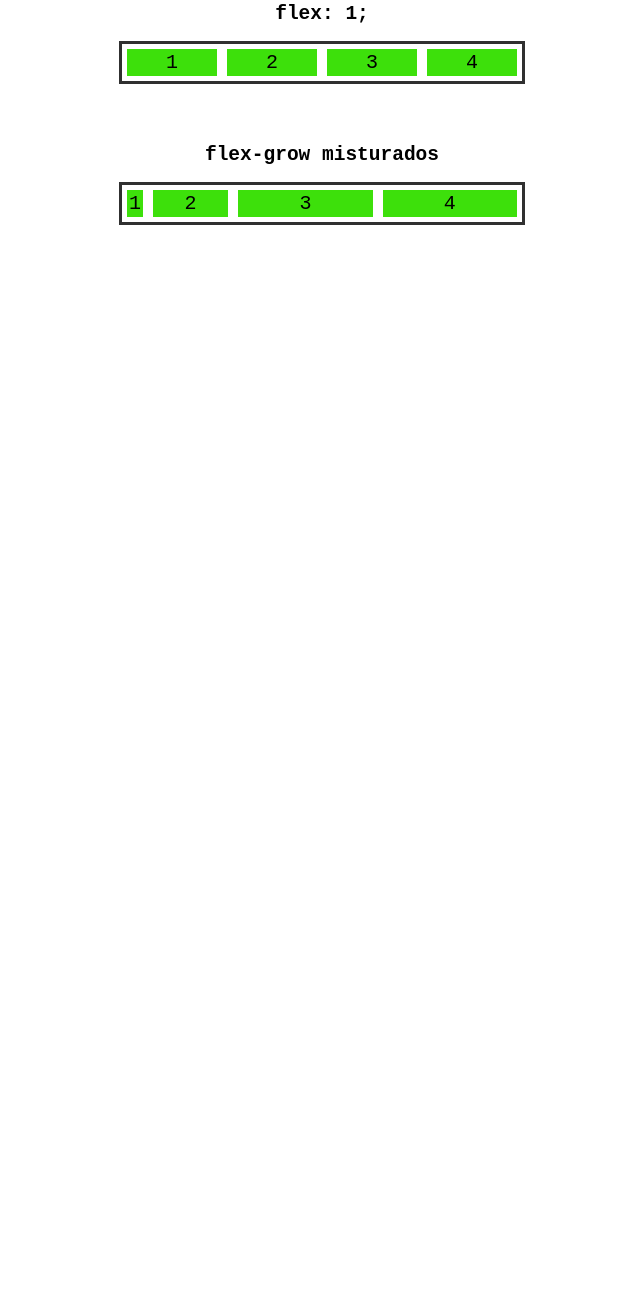
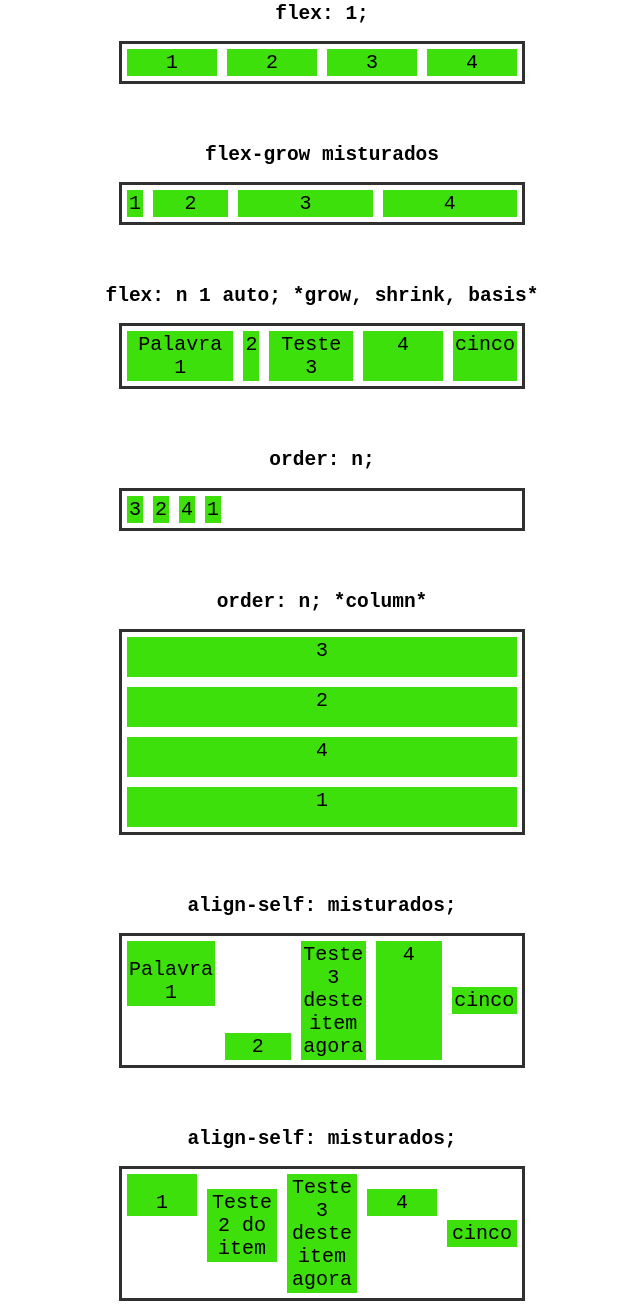
Before and after one commit to matsa0/Estudo-Flexbox-CSS, a plain HTML site: page index.html in a window 1280 px wide. Shown: the part 6077-7386 px from the top of the page, without its empty margins (318-958 px from the left). Before the commit the page ends 6310 px from the top, so only its background shows below. Drawn offline with Linux system fonts and the light colour scheme.

Commit message:
flex-itens, order, align-self

```diff
--- a/index.html
+++ b/index.html
@@ -264,5 +264,54 @@
         <div class="item grow2">3</div>
         <div class="item grow2">4</div>
     </div>
+
+
+    <!--flex-->
+    <h2 class="display-name">flex: n 1 auto; *grow, shrink, basis*</h2>
+    <div class="container flex">
+        <div class="item basis-auto">Palavra 1</div>
+        <div class="item basis-auto">2</div>
+        <div class="item basis-auto-grow-2">Teste 3</div>
+        <div class="item basis-auto-width">4</div>
+        <div class="item basis-auto">cinco</div>
+    </div>
+
+
+    <!--order-->
+    <h2 class="display-name">order: n;</h2>
+    <div class="container flex">
+        <div class="item order-3">1</div>
+        <div class="item order1">2</div>
+        <div class="item order--1">3</div>
+        <div class="item order-2">4</div>
+    </div>
+
+    <h2 class="display-name">order: n; *column*</h2>
+    <div class="container flex column">
+        <div class="item flex-item-1 order-3">1</div>
+        <div class="item flex-item-1 order1">2</div>
+        <div class="item flex-item-1 order--1">3</div>
+        <div class="item flex-item-1 order-2">4</div>
+    </div>
+
+
+    <!--align-self-->
+    <h2 class="display-name">align-self: misturados;</h2>
+    <div class="container flex">
+        <div id="first-item" class="item flex-item-1 align-self-start">Palavra 1</div>
+        <div class="item flex-item-1 align-self-end">2</div>
+        <div class="item flex-item-1 align-self-center">Teste 3 deste item agora</div>
+        <div class="item flex-item-1 algin-self-start">4</div>
+        <div class="item flex-item-1 align-self-center">cinco</div>
+    </div>
+
+    <h2 class="display-name">align-self: misturados;</h2>
+    <div class="container flex">
+        <div id="first-item" class="item flex-item-1 align-self-basis">1</div>
+        <div class="item flex-item-1 align-self-basis">Teste 2 do item</div>
+        <div class="item flex-item-1">Teste 3 deste item agora</div>
+        <div class="item flex-item-1 align-self-basis">4</div>
+        <div class="item flex-item-1 align-self-center">cinco</div>
+    </div>
 </body>
 </html>
--- a/style.css
+++ b/style.css
@@ -36,7 +36,7 @@ h1{
 
 /*flex-wrap*/
 .flex-wrap{
-    flex-wrap: wrap;
+    flex-wrap: wrap; /*quebra a linha assim que um dos flex itens não puder mais ser compactado.*/
 }
 
 .flex-wrap-reverse{
@@ -49,7 +49,7 @@ h1{
 
 /*flex-direction*/
 .row{
-    flex-direction: row;
+    flex-direction: row; /*linha*/
 }
 
 .row-reverse{
@@ -129,7 +129,7 @@ h1{
 }
 
 .align-content-stretch{
-    align-content: stretch;
+    align-content: stretch; /*ele que faz com que os flex itens cresçam igualmente na vertical.*/
     height: 400px;
 }
 
@@ -147,3 +147,60 @@ h1{
 .grow2{
     flex-grow:2;
 }
+
+/*flex*/
+.basis-auto{
+    flex: 1 1 auto; /*grow, shrink basis*/
+}
+
+.basis-auto-grow-2 {
+	flex: 2 1 auto;
+}
+
+.basis-auto-width {
+	flex: 1 1 auto;
+	width: 80px;
+}
+
+/*order*/
+.order-1{
+    order: 1;
+}
+
+.order-2{
+    order: 2;
+}
+
+.order-3{
+    order: 3;
+}
+
+.order--1{
+    order: -1;
+}
+
+/*aligns-self*/
+/*definirmos o alinhamento específico de um único flex item dentro do nosso container*/
+#first-item:first-child{ /*propriedade primeiro item(filho)*/
+    padding-top: 15px;
+}
+
+.align-self-start{
+    align-self: flex-start; /*Alinha o item no inicio*/
+}
+
+.align-self-end{
+    align-self: flex-end; /*Alinha o item no final*/
+}
+
+.align-self-basis{
+    align-self: baseline; /*Alinha o item a linha de base.*/
+}
+
+.align-self-stretch{
+    align-self: stretch; /*Estica o item*/
+}
+
+.align-self-center{
+    align-self: center; /*Alinha o item no centro*/
+}
```
